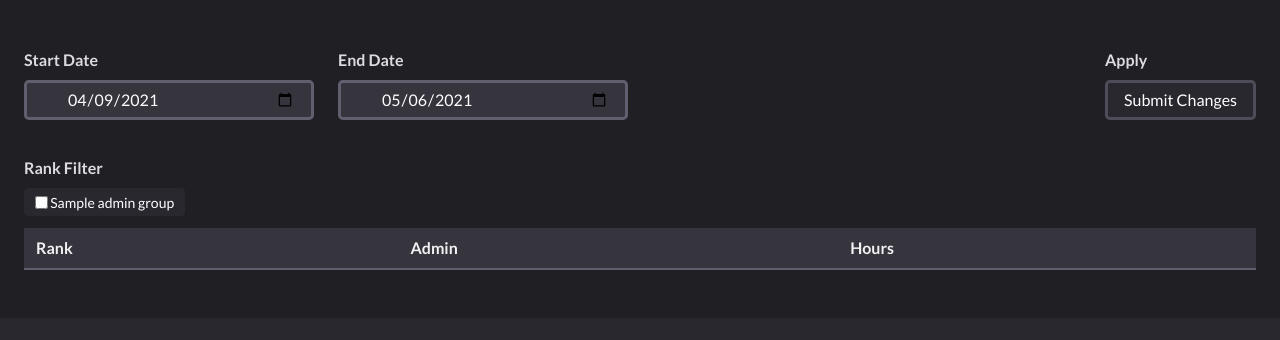
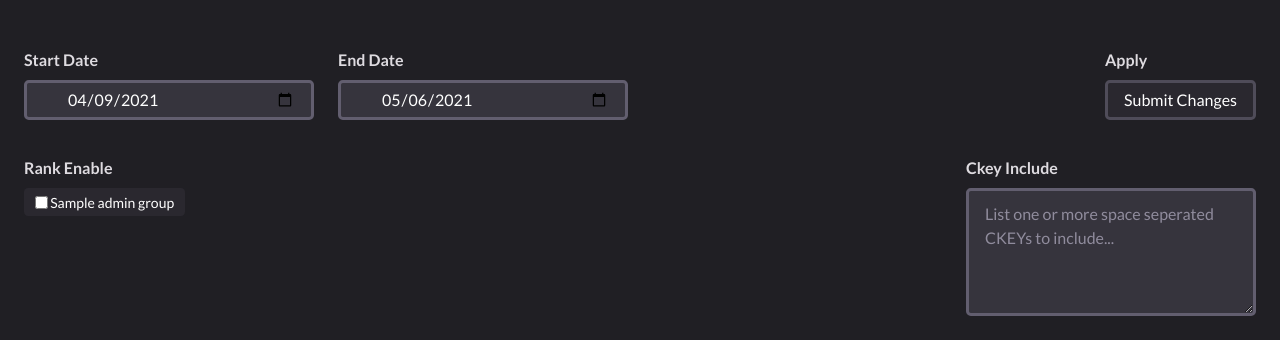
Before and after one commit to yogstation13/Yogstation.net, a Python web app: template yogsite/templates/admin/activity_tracker.html in a window 1280 px wide. Shown: the part 64-404 px from the top of the page. Run offline with Jinja, Linux system fonts and the light colour scheme; the template is opened without the code that fills it: most values are stand-ins (such as "Sample title", 1, 10 or a date in 2020); lists and menus that the app fills with data are empty; some libraries are stand-ins or nearby versions.

Commit message:
add ckey include field to activity tracker

```diff
--- a/yogsite/modules/admin/routes.py
+++ b/yogsite/modules/admin/routes.py
@@ -93,11 +93,12 @@ def page_api_activity():
 	start_date = request.args.get("start_date")
 	end_date = request.args.get("end_date")
 	enabled_groups = request.args.getlist("enabled_ranks[]")
+	included_ckeys = request.args.getlist("included_ckeys[]")
 
 	if start_date == None or end_date == None:
 		return abort(400)
 
-	analytics = AdminActivityAnalytics(datetime.strptime(start_date, "%Y-%m-%d").date(), datetime.strptime(end_date, "%Y-%m-%d").date(), enabled_groups=enabled_groups)
+	analytics = AdminActivityAnalytics(datetime.strptime(start_date, "%Y-%m-%d").date(), datetime.strptime(end_date, "%Y-%m-%d").date(), enabled_groups=enabled_groups, included_ckeys=included_ckeys)
 
 	return jsonify(analytics.admin_leaderboard())
 
--- a/yogsite/static/js/admin/activity_tracker.js
+++ b/yogsite/static/js/admin/activity_tracker.js
@@ -4,6 +4,7 @@ window.addEventListener("load", function () {
 		data: {
 			leaderboard: [],
 			enabled_ranks: [],
+			included_ckeys: "",
 			start_date: new Date(new Date().setDate(new Date().getDate() - 27)).toISOString().split("T")[0], // Simply amazing, javascript
 			end_date: new Date().toISOString().split("T")[0],
 
@@ -19,7 +20,8 @@ window.addEventListener("load", function () {
 						data: {
 							start_date: this.start_date,
 							end_date: this.end_date,
-							enabled_ranks: this.enabled_ranks
+							enabled_ranks: this.enabled_ranks,
+							included_ckeys: this.included_ckeys.split(/\s+/)
 						},
 						success : function(result) {
 							console.log(result)
--- a/yogsite/templates/admin/activity_tracker.html
+++ b/yogsite/templates/admin/activity_tracker.html
@@ -38,7 +38,9 @@
 		</div>
 	</div>
 
-	<div class="label">Rank Filter</div>
+	<div class="columns">
+		<div class="column is-9">
+			<div class="label">Rank Enable</div>
 			<div v-cloak class="field is-grouped is-grouped-multiline">
 				{% for admin_group in admin_groups %}
 				<div class="control">
@@ -48,6 +50,14 @@
 					</label>
 				</div>
 				{% endfor %}
+			</div>
+		</div>
+		<div class="column is-3">
+			<div class="label">Ckey Include</div>
+			<div class="field">
+				<textarea class="textarea" v-model="included_ckeys" placeholder="List one or more space seperated CKEYs to include..."></textarea>
+			</div>
+		</div>
 	</div>
 
 
@@ -66,7 +76,7 @@
 				</td>
 			</tr>
 			<tr v-for="admin in leaderboard">
-				<td>${ admin["highest_group_name"] }</td>
+				<td>${ admin["highest_group_name"] || "None" }</td>
 
 				<td><a :href="'/players/' + admin['ckey']">${ admin["ckey"] }</a></td>
 
--- a/yogsite/util/xenforo.py
+++ b/yogsite/util/xenforo.py
@@ -32,7 +32,7 @@ class XenforoUser():
 
 	def __init__(self, ckey=None, groups=None):
 		self.ckey = ckey
-		self.groups = groups
+		self.groups = groups if groups else []
 
 	def has_group(self, group_id):
 		for group in self.groups:
@@ -90,7 +90,7 @@ def get_xenforo_users_from_groups(group_ids):
 			else:
 				xenforo_users[ckey] = XenforoUser(ckey=ckey, groups=[group])
 
-	return xenforo_users.values()
+	return list(xenforo_users.values())
 
 @cached(cache=TTLCache(ttl=36000, maxsize=1)) # 10 hour cache because screw doing a ton of http requests a ton of times
 def get_frontpage_staff():
```
Also changed, not shown: yogsite/modules/admin/activity_tracker.py (+8 -4 lines). Lines whose indentation alone changed are shown as unchanged.
